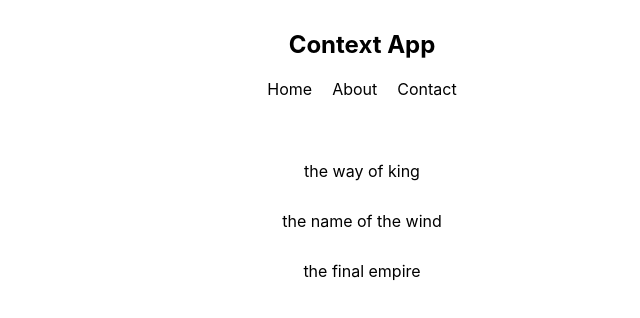
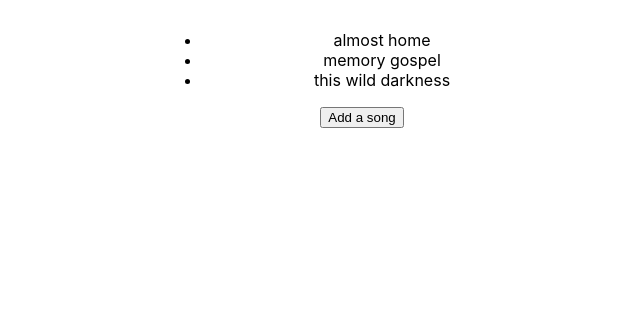
Before and after one commit to Cedric921/SongList, a React (Create React App) app: page / in a window 1280 px wide. Shown: the top 318 px of the page, without its empty margins (278-918 px from the left). Built offline with nearby package versions, Linux system fonts and the light colour scheme.

Commit message:
add the state to the SongList function component

```diff
--- a/src/App.js
+++ b/src/App.js
@@ -1,12 +1,10 @@
 import React from 'react'
-import BookList from './components/BookList'
-import Navbar from './components/Navbar'
+import SongList from './components/SongList'
 
 function App() {
   return (
     <div className='App'>
-      <Navbar />
-      <BookList />
+      <SongList />
     </div>
   )
 }
--- a/src/components/SongList.jsx
+++ b/src/components/SongList.jsx
@@ -1,13 +1,24 @@
 import React, { useState } from 'react'
 
 const SongList = () => {
-  useState([])
+  const [songs, setSongs] = useState([
+    { title: 'almost home', id: 1 },
+    { title: 'memory gospel', id: 2 },
+    { title: 'this wild darkness', id: 3 },
+  ])
+
+  const addSong = () => {
+    setSongs([...songs, { title: 'vb', id: 4 }])
+  }
+
   return (
     <div className='song-list'>
       <ul>
-        <li>this wild darkness</li>
-        <li>memory gospel</li>
+        {songs.map((song) => {
+          return <li key={song.id}> {song.title} </li>
+        })}
       </ul>
+      <button onClick={addSong}> Add a song</button>
     </div>
   )
 }
```
